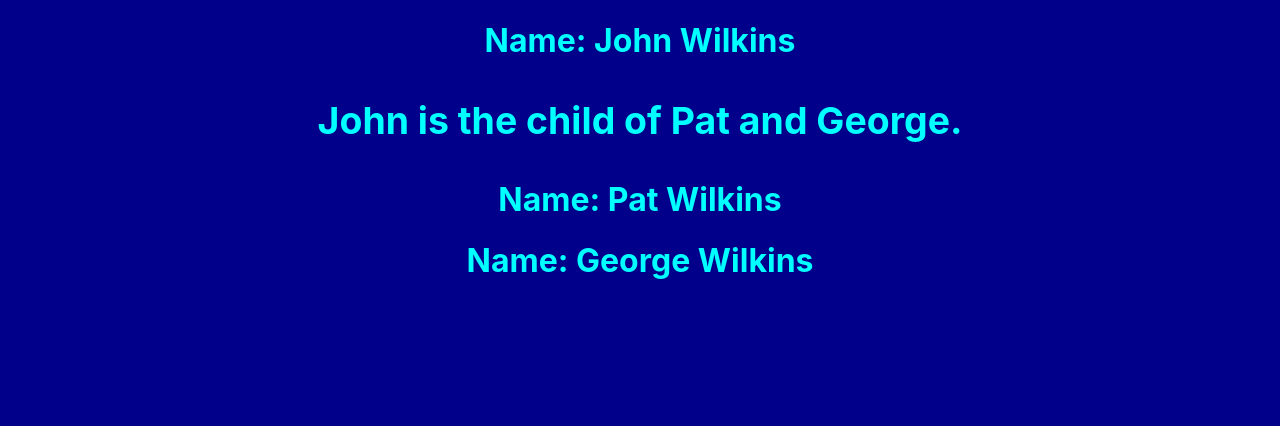
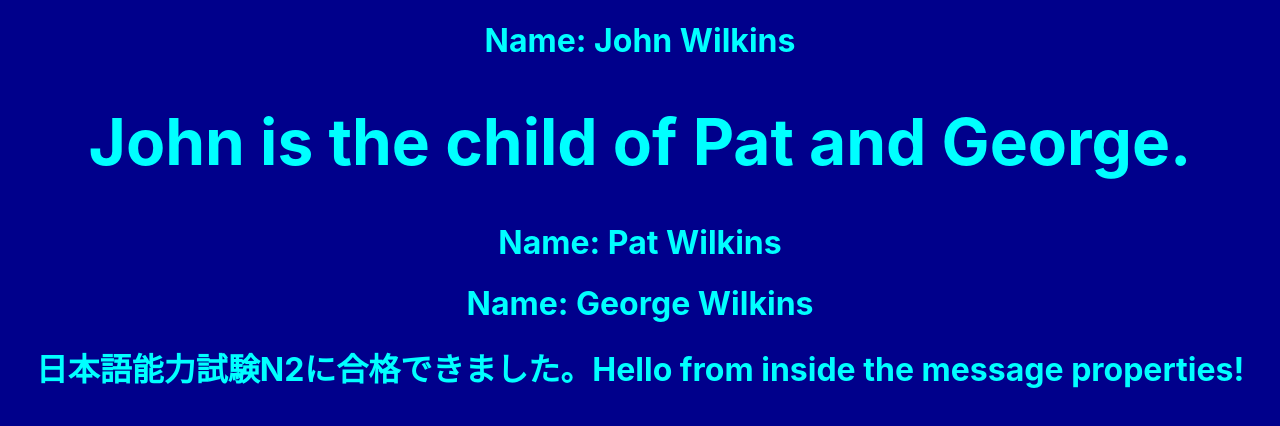
Before and after one commit to wilkinsjohnstanley/myfirstreactproject, a React (Create React App) app: page / in a window 1280 px wide. Shown: the top 426 px of the page. Built offline with nearby package versions, Linux system fonts and the light colour scheme.

Commit message:
accessing props in a class based component

```diff
--- a/src/App.js
+++ b/src/App.js
@@ -12,10 +12,11 @@ function App() {
 
 {/* attributes passed to components are called props */}
       <Profile name = "John" lastname = "Wilkins">
-        <h3>John is the child of Pat and George.</h3>
+        <h1>John is the child of Pat and George.</h1>
       </Profile>
       <Profile name = "Pat" lastname = "Wilkins"></Profile>
       <Profile name = "George" lastname = "Wilkins"></Profile>
+      <Message secretMessage= "Hello from inside the message properties!"></Message>
     </div>
   );
 }
--- a/src/components/Message.js
+++ b/src/components/Message.js
@@ -1,7 +1,7 @@
 import {Component}from'react';
 class Message extends Component {
     render(){
-        return <h1>日本語能力試験N2に合格できました。</h1>
+        return <h1>日本語能力試験N2に合格できました。{this.props.secretMessage}</h1>
     }
 }
 export default Message
```
